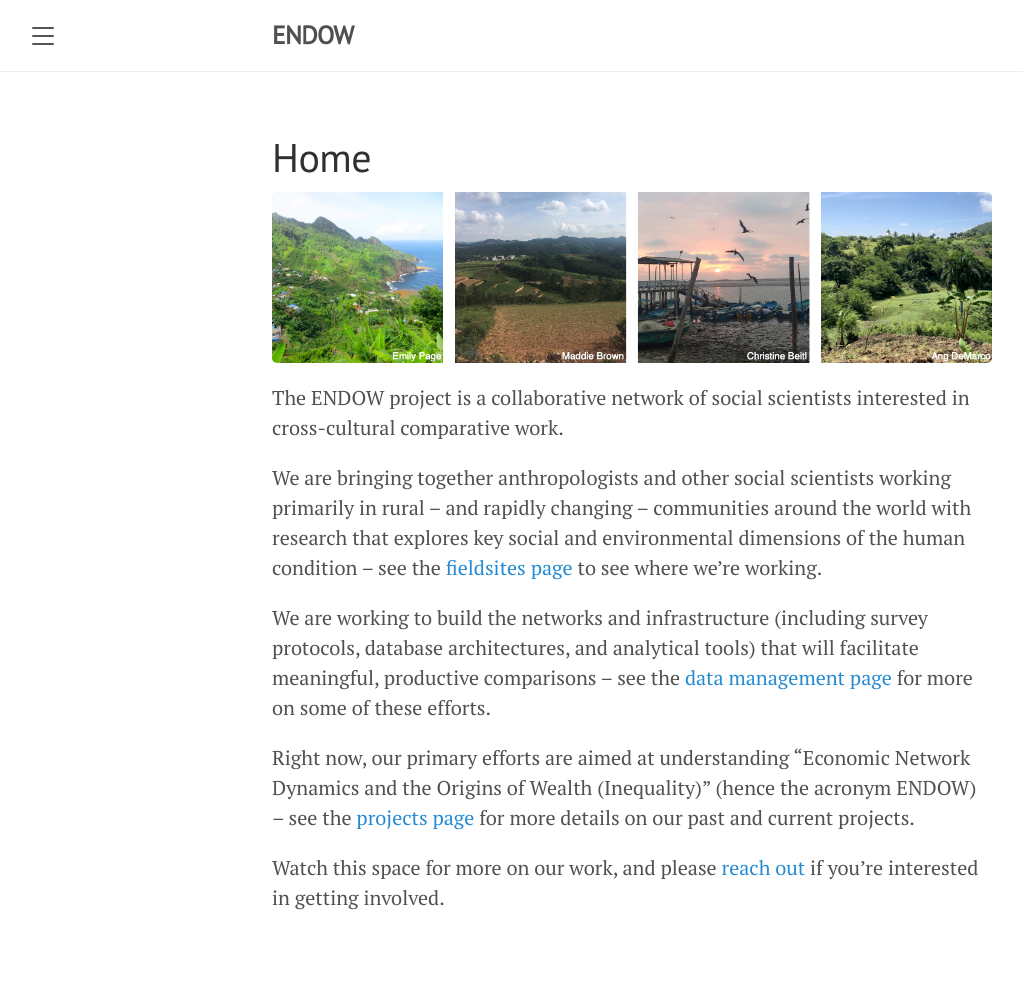
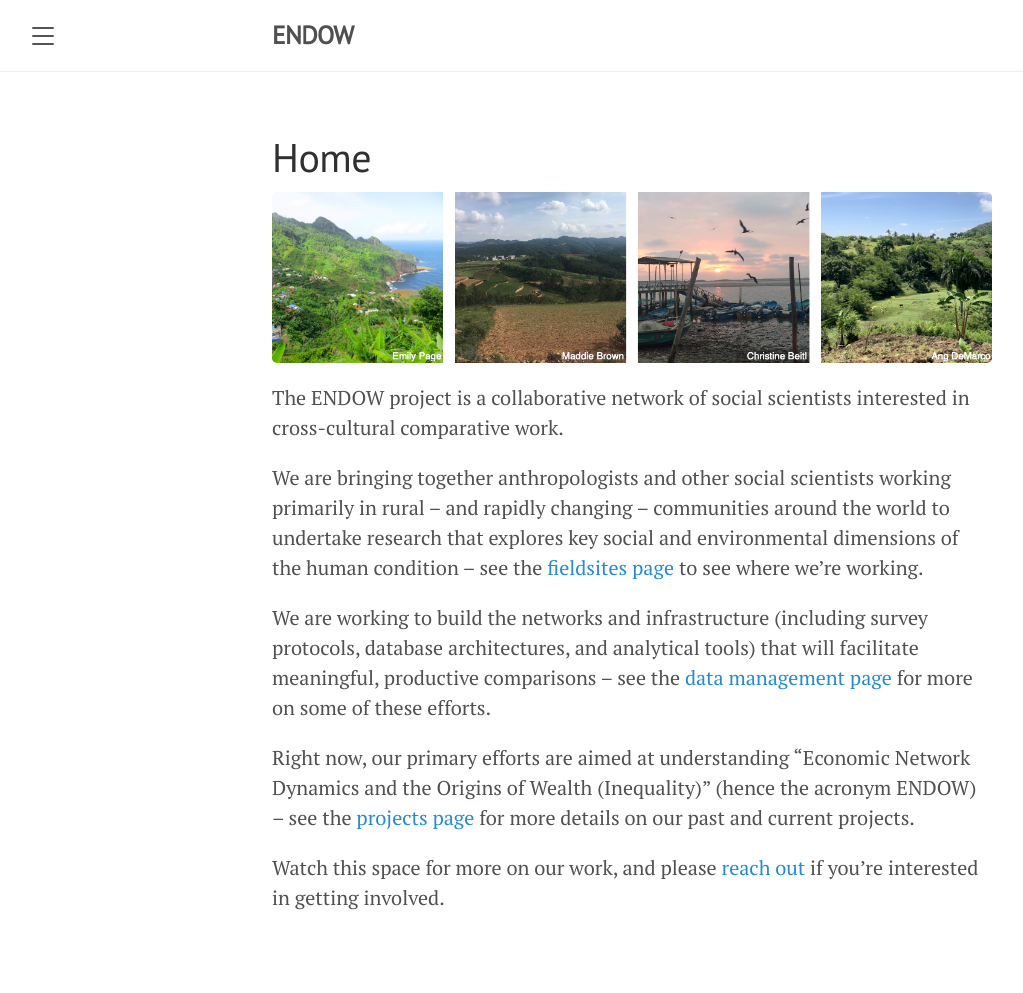
Before and after one commit to endowproject/endowproject.github.io, a Jekyll site: the page built from index.md, in a window 1280 px wide. Shown: the whole page, without its empty margins (8-1031 px from the left). Built offline with Jekyll 4.4.1, drawn with Linux system fonts in a browser that asks for light colours.

Commit message:
Update index.md

```diff
--- a/index.md
+++ b/index.md
@@ -7,7 +7,7 @@ title: "Home"
 
 The ENDOW project is a collaborative network of social scientists interested in cross-cultural comparative work.
 
-We are bringing together anthropologists and other social scientists working primarily in rural – and rapidly changing – communities around the world with research that explores key social and environmental dimensions of the human condition -- see the [fieldsites page](https://endowproject.github.io/fieldsites/) to see where we're working.
+We are bringing together anthropologists and other social scientists working primarily in rural – and rapidly changing – communities around the world to undertake research that explores key social and environmental dimensions of the human condition -- see the [fieldsites page](https://endowproject.github.io/fieldsites/) to see where we're working.
 
 We are working to build the networks and infrastructure (including survey protocols, database architectures, and analytical tools) that will facilitate meaningful, productive comparisons -- see the [data management page](https://endowproject.github.io/data-management/) for more on some of these efforts.
 
```
